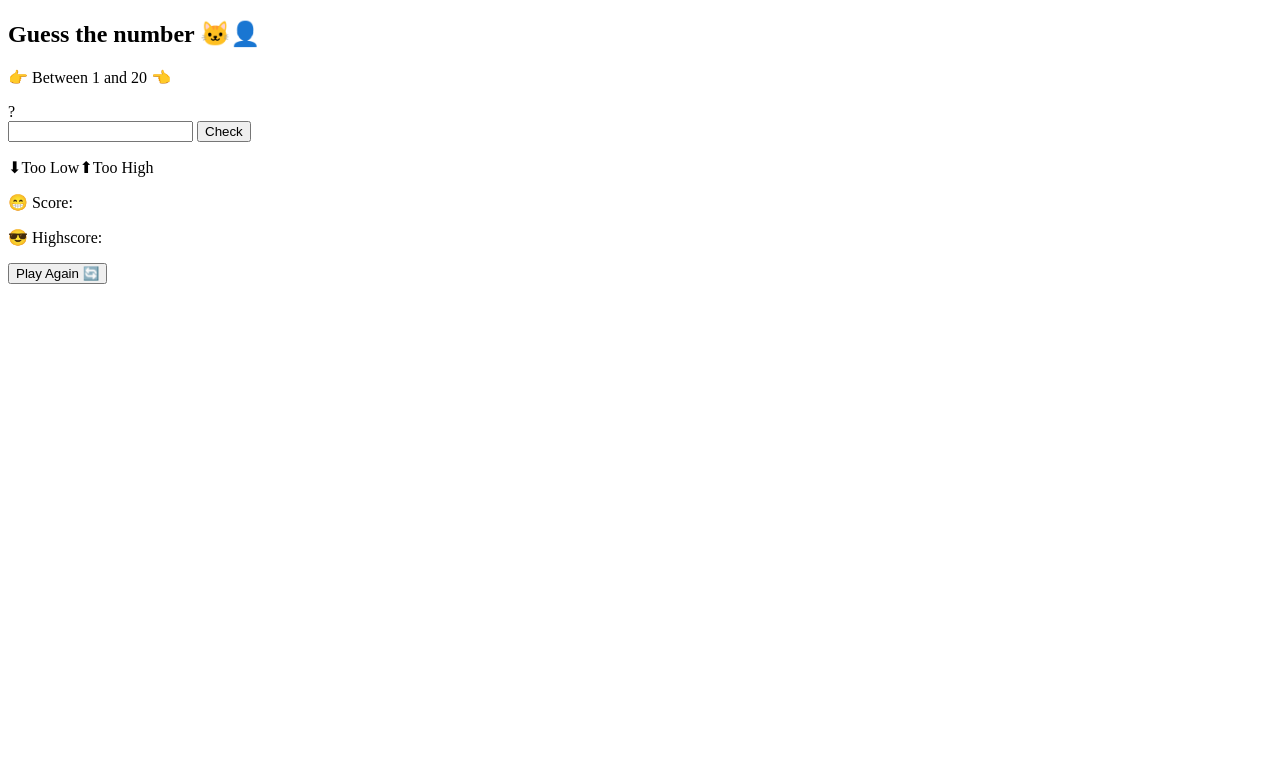
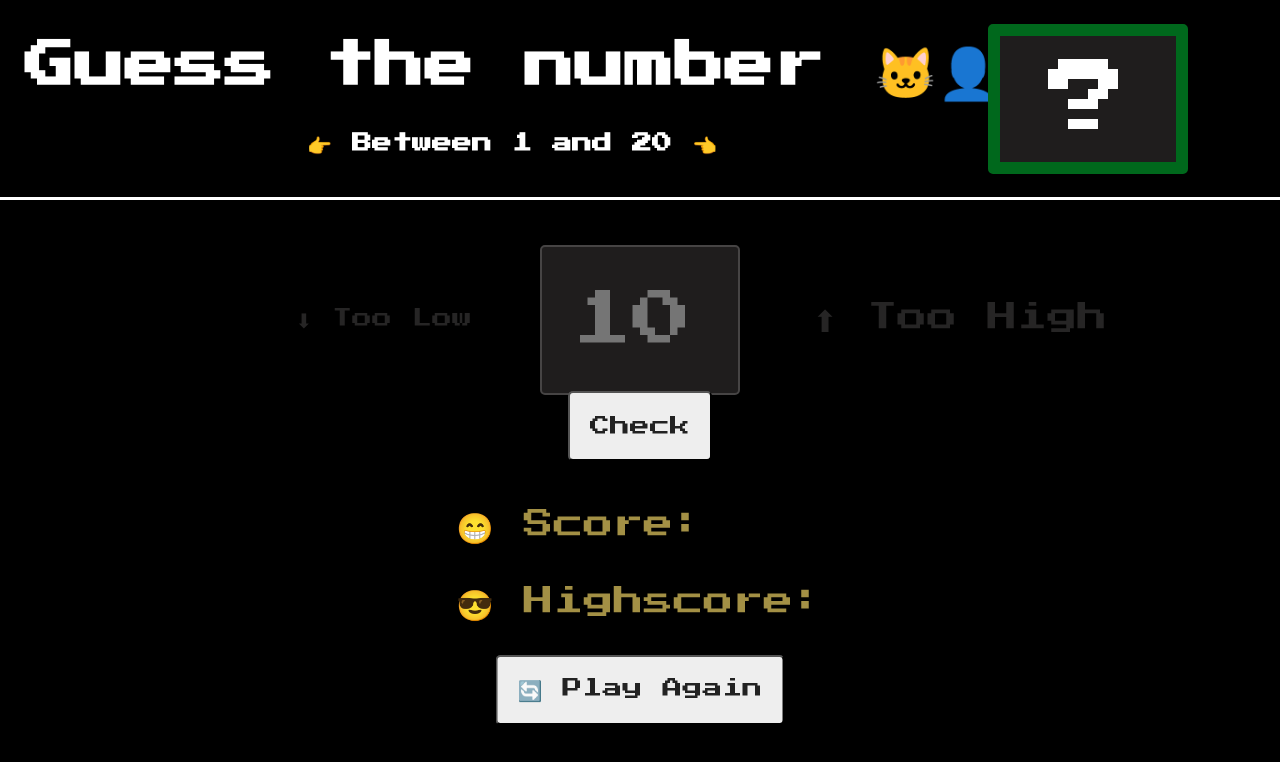
Before and after one commit to Mukeshmiet/Number_in_my_Mind, a plain HTML site: page index.html in a window 1280 px wide. Drawn offline with Linux system fonts and the light colour scheme.

Commit message:
Style added

```diff
--- a/index.html
+++ b/index.html
@@ -3,27 +3,34 @@
 <head>
     <meta charset="UTF-8">
     <meta name="viewport" content="width=device-width, initial-scale=1.0">
+    <meta http-equiv="X-AU-Compatible" content="ie=edge" />
+    <link rel="stylesheet" href="./style.css">
     <title>Number In My Mind</title>
 </head>
 <body>
-    <section>
-        <h1>Guess the number 🐱‍👤</h1>
-        <p>👉 Between 1 and 20 👈</p>
-        <div><span>?</span></div>
-    </section>
-    <section>
-        <input type="number">
-        <button>Check</button>
-        <p><span>⬇Too Low</span><span>⬆Too High</span></p>
-    </section>
-    <section>
+    <header>
+        <div class="left">
+            <p class="subhead">Guess the number 🐱‍👤</p>
+            <p class="range">👉 Between 1 and 20 👈</p>
+        </div>
+        <div class="right">
+            <p>?</p>
+        </div>
+    </header>
+    <main>
         <div>
-            <p>😁 Score: </p>
-            <p>😎 Highscore: </p>
+            <p><span class="low">⬇ Too Low</span></p>
+            <input type="number" class="uservalue" placeholder="10">
+            <p><span class="high">⬆ Too High</span></p>
+            <button class="btn check" >Check</button>
         </div>
-    </section>
-    <section>
-        <button>Play Again 🔄</button>
-    </section>
+            <div class="highlights">
+                <p class="score">😁 Score: <span class="myscore" ></span> </p>
+                <p class="highscore">😎 Highscore: <span class="myhiscore" ></span> </p>
+            </div>
+    </main>
+    <footer>
+        <button class="btn again">🔄 Play Again</button>
+    </footer>
 </body>
 </html>
--- /dev/null
+++ b/style.css
@@ -0,0 +1,238 @@
+@import url('https://fonts.googleapis.com/css?family=Press+Start+2P&display=swap');
+
+*{
+    margin: 0;
+    padding: 0;
+    box-sizing: inherit;
+}
+
+html{
+    font-size: 62.5%;
+    box-sizing: border-box;
+}
+
+body{
+    font-family: 'Press Start 2P', sans-serif;
+    color: white;
+    background-color: black;
+}
+
+/* // Layout // */
+
+header{
+    position: relative;
+    display: flex;
+    text-align: center;
+    grid-template-columns: 1fr 1fr;
+    gap: 10rem;
+    height: 25vh;
+    border-bottom: 3px solid white;
+}
+
+.left{
+    display: flex;
+    flex-direction: column;
+    gap: 3rem;
+    width: 100%;
+    position: absolute;
+    top: 50%;
+    left: 40%;
+    transform: translate(-50%, -50%);
+}
+
+.left .subhead{
+    font-size: 5rem;
+    font-weight: 600;
+}
+
+.left .range{
+    font-size: 2rem;
+    font-weight: 600;
+
+}
+
+.right{
+    background-color: rgb(31, 29, 29);
+
+    border: 12px solid rgb(0, 104, 28);
+    border-radius: 0.5rem;
+
+    font-size: 8rem;
+    width: 20rem;
+    height: 15rem;
+
+    display: flex;
+    align-items: center;
+    justify-content: center;
+
+    position: absolute;
+    top: 50%;
+    left: 85%;
+    transform: translate(-50%, -50%);
+}
+
+.low{
+    color: rgb(38, 37, 37);
+    font-size: 2rem;
+    position: absolute;
+    top: 40%;
+    left: 30%;
+    transform: translate(-50%, -50%);
+}
+
+.high{
+    color: rgb(38, 37, 37);
+    font-size: 3rem;
+    position: absolute;
+    top: 40%;
+    left: 75%;
+    transform: translate(-50%, -50%);
+}
+
+.uservalue{
+    background-color: rgb(31, 29, 29);
+    border: 2px solid rgb(70, 68, 68);
+    border-radius: 0.5rem;
+    font-family: inherit;
+    font-size: 6rem;
+    width: 20rem;
+    height: 15rem;
+    text-align: center;
+    display: block;
+    position: absolute;
+    top: 40%;
+    left: 50%;
+    transform: translate(-50%, -50%);
+}
+
+.win::before{
+    color: #f3a333;
+    font-size: 8rem;
+    font-family: inherit;
+    content: 'Win!';
+    position: absolute;
+    top: 150%;
+    right: 110%;
+    transform: translate(-50%, -50%);
+    width: 20rem;
+    height: 15rem;
+}
+
+.check{
+    position: absolute;
+    bottom: 38%;
+    left: 50%;
+    transform: translate(-50%, -50%);
+}
+
+.highlights{
+    color: rgb(163, 144, 69);
+    display: flex;
+    flex-direction: column;
+    gap: 4rem;
+    font-size: 3rem;
+    position: absolute;
+    bottom: 15%;
+    left: 50%;
+    transform: translate(-50%, -50%);
+}
+
+.again{
+    position: absolute;
+    bottom: 5%;
+    left: 50%;
+    transform: translate(-50%, -50%);
+}
+
+.btn {
+    border-radius: 0.5rem;
+    background-color: #eee;
+    color: #222;
+    font-size: 2rem;
+    height: 7rem;
+    font-family: inherit;
+    padding: 1rem 2rem;
+    cursor: pointer;
+  }
+
+  .btn:hover{
+      background-color: #b9f8f6;
+  }
+
+  .hide{
+        display: none;
+  }
+
+  .light{
+      color: rgb(3, 177, 49);
+  }
+
+  .dark{
+      color: rgb(1, 61, 17);
+  }
+
+  highlow{
+    color: rgb(238, 30, 127);
+  }
+
+
+/* // Media Queries // */
+
+@media(max-width: 900px){
+
+    .left{
+        gap: 5vw;
+    }
+
+    .left .subhead{
+        font-size: 3.5vw;
+    }
+
+    .left .range{
+        font-size: 1.8vw;
+    }
+
+    .right{
+        border: 1.8vw solid rgb(0, 104, 28);
+        border-radius: 0.5vw;
+        font-size: 8vw;
+        width: 22vw;
+        height: 18vw;
+        }
+
+    .low{
+        font-size: 1.8vw;
+        left: 26%;
+        }
+
+    .high{
+        font-size: 2.3vw;
+        left: 78%;
+        }
+
+    .uservalue{
+        border: 0.4vw solid rgb(70, 68, 68);
+        border-radius: 0.5vw;
+        font-size: 8vw;
+        width: 22vw;
+        height: 16vw;
+        }
+
+    /* .win::before{
+        font-size: 8rem;
+        width: 20rem;
+        height: 15rem;
+    } */
+
+    .highlights{
+        gap: 4vw;
+        font-size: 3vw;
+        }
+
+    .btn {
+        border-radius: 0.5vw;
+        font-size: 2vw;
+        height: 7vw;
+        padding: 1rem 2vw;
+      }
+}
```
